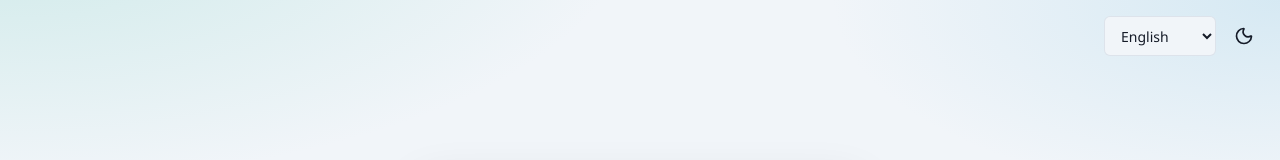
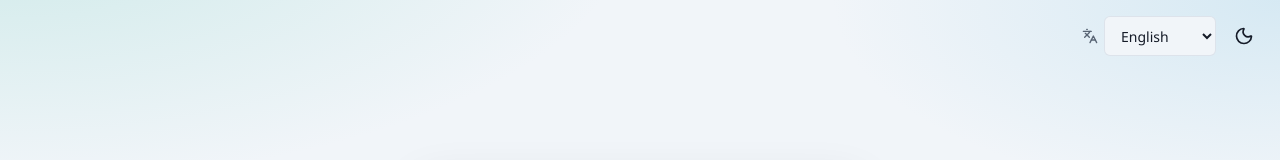
Before and after one commit to yasin6606/pharmacy-management-system, a Next.js app in the folder frontend/: page /en/login in a window 1280 px wide. Shown: the top 160 px of the page. Built offline with nearby package versions, Linux system fonts and the light colour scheme.

Commit message:
feat(ui): Languages icon on language switcher

```diff
--- a/frontend/components/ui/LanguageSwitcher.tsx
+++ b/frontend/components/ui/LanguageSwitcher.tsx
@@ -2,6 +2,7 @@
 import {usePathname, useRouter} from '@/navigation';
 import {Select} from './Select';
 import {useLocale} from 'next-intl';
+import {Languages} from 'lucide-react';
 
 export function LanguageSwitcher() {
     const locale = useLocale();
@@ -14,17 +15,22 @@ export function LanguageSwitcher() {
     ];
 
     const handleChange = (e: React.ChangeEvent<HTMLSelectElement>) => {
-        // pathname is a typed route pattern, but `router.replace` accepts it
-        // We cast to `any` to avoid union type conflict while preserving correct locale switching
         router.replace(pathname as any, {locale: e.target.value});
     };
 
     return (
+        <div className="flex items-center gap-1.5" title="Language / زبان">
+            <Languages
+                className="h-4 w-4 shrink-0 text-[var(--color-muted-foreground)]"
+                aria-hidden
+            />
             <Select
                 options={options}
                 value={locale}
                 onChange={handleChange}
                 className="w-28"
+                aria-label="Select language"
             />
+        </div>
     );
 }
```
Lines whose indentation alone changed are shown as unchanged.
